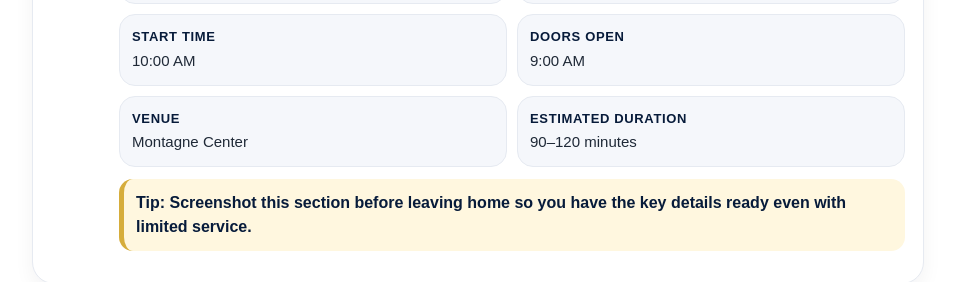
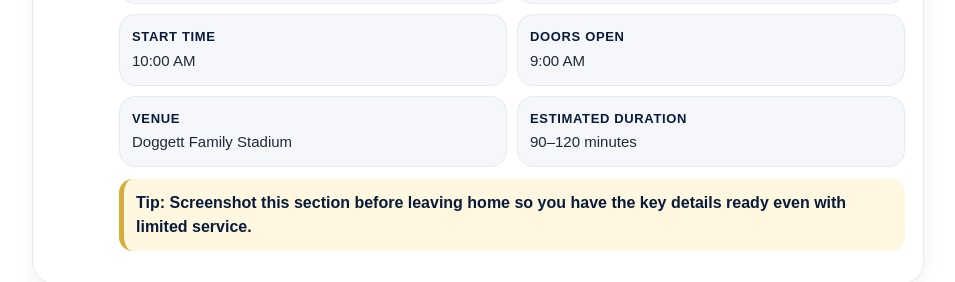
Before and after one commit to CaitlinDC01/bisd-grad-hub, a plain HTML site: page index.html in a window 1280 px wide. Shown: the part 880-1162 px from the top of the page, without its empty margins (162-1117 px from the left). Drawn offline with Linux system fonts and the light colour scheme.

Commit message:
Update index.html

```diff
--- a/index.html
+++ b/index.html
@@ -630,7 +630,7 @@
             <div class="info-tile"><strong>Date</strong><span id="gradDate">Saturday, May 29, 2027</span></div>
             <div class="info-tile"><strong>Start Time</strong><span id="startTime">10:00 AM</span></div>
             <div class="info-tile"><strong>Doors Open</strong><span id="doorsOpen">9:00 AM</span></div>
-            <div class="info-tile"><strong>Venue</strong><span id="venueName">Montagne Center</span></div>
+            <div class="info-tile"><strong>Venue</strong><span id="venueName">Doggett Family Stadium</span></div>
             <div class="info-tile"><strong>Estimated Duration</strong><span>90–120 minutes</span></div>
           </div>
           <div class="gold-callout">Tip: Screenshot this section before leaving home so you have the key details ready even with limited service.</div>
```
